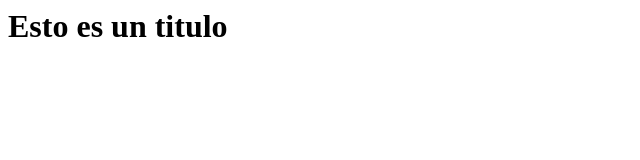
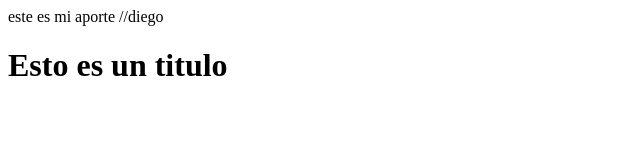
Before and after one commit to andru190192/curse-web-family, a plain HTML site: page index.html in a window 1280 px wide. Shown: the whole page, without its empty margins (0-640 px from the left). Drawn offline with Linux system fonts and the light colour scheme.

Commit message:
este es mi modificacion /diego

```diff
--- a/index.html
+++ b/index.html
@@ -3,6 +3,7 @@
         <title>Titulo</title>
     </head>
     <body>
+        <header><p>este es mi aporte //diego</p></header>
         <h1>Esto es un titulo</h1>
     </body>
 </html>
```
